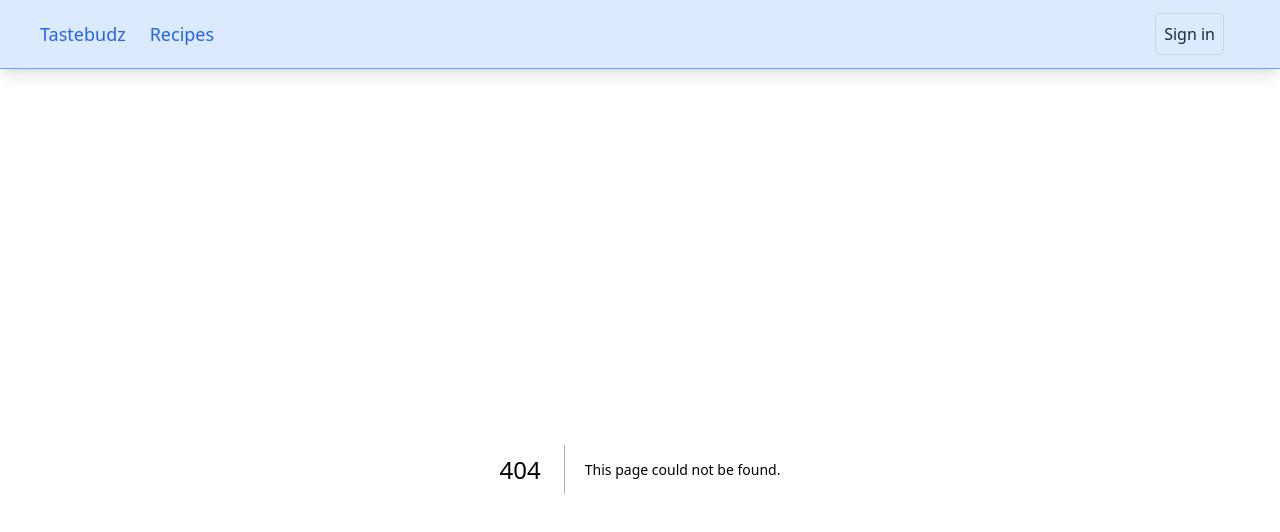
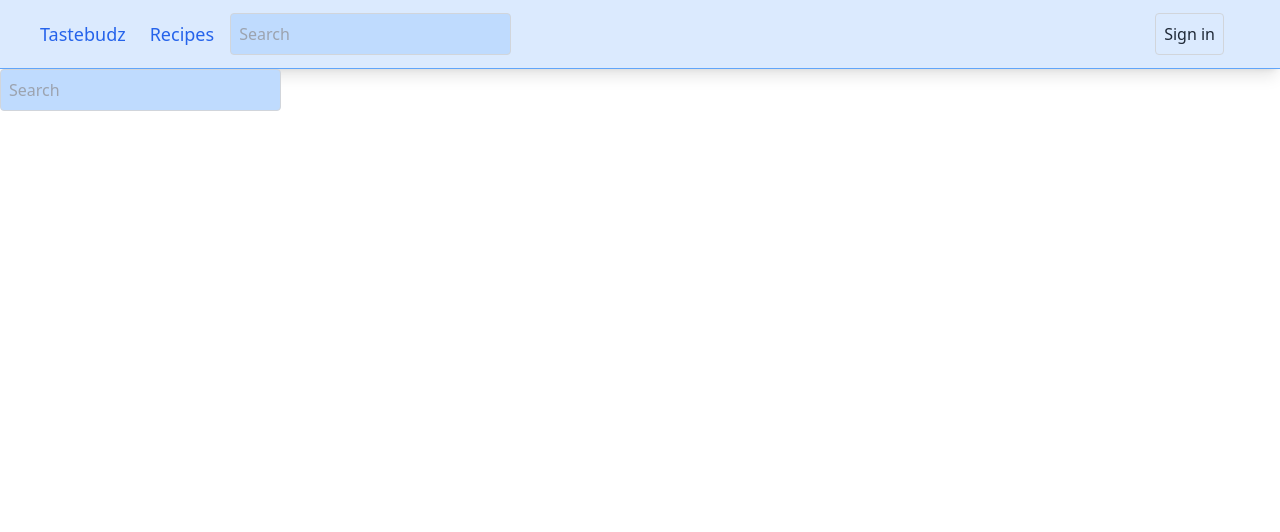
Before and after one commit to CEN4010-Final-Project/FinalProject, a Next.js app: page /Searchbar in a window 1280 px wide. Before the commit this address had no page. Shown: the top 532 px of the page. Built offline with nearby package versions, Linux system fonts and the light colour scheme.

Commit message:
Added Searchbar to NavBar (no functionality)

```diff
--- a/src/pages/NavBar.js
+++ b/src/pages/NavBar.js
@@ -1,5 +1,6 @@
 import React from "react";
 import Link from "next/link";
+import SearchBar from "./Searchbar";
 
 const NavBar = () => {
   return (
@@ -44,6 +45,9 @@ const NavBar = () => {
                   Recipes
                 </Link>
               </li>
+              <li >
+                <SearchBar />
+              </li>
               {/* <li>
                 <Link
                   className="inline-block no-underline hover:text-black font-medium text-lg py-2 px-4 lg:-ml-2"
--- /dev/null
+++ b/src/pages/Searchbar.js
@@ -0,0 +1,17 @@
+// components/SearchBar.js
+
+const SearchBar = () => {
+    return (
+      <div>
+        <div className="relative">
+          <input
+            type="text"
+            placeholder="Search"
+            className="bg-blue-200 text-black p-2 pr-10 rounded border border-gray-300 focus:outline-none focus:ring focus:ring-blue-400"
+          />
+        </div>
+      </div>
+    );
+  };
+
+  export default SearchBar;
```
